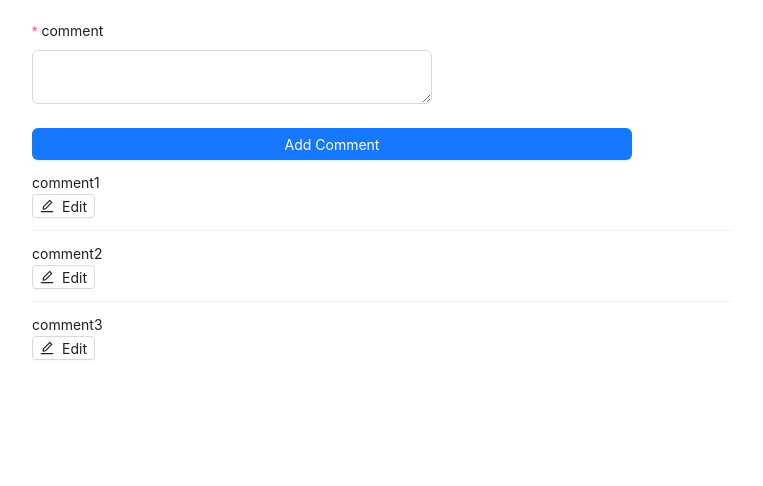
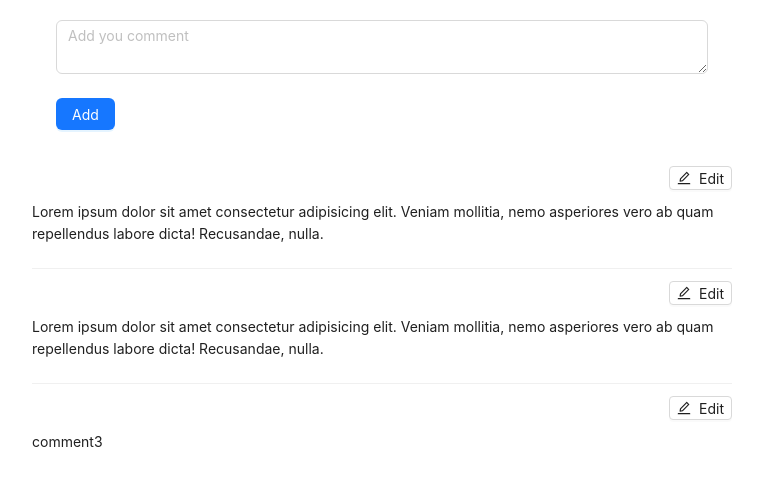
Before and after one commit to numpon014/demo-app, a React (Create React App) app: page / in a window 1280 px wide. Shown: the top 486 px of the page, without its empty margins (258-1021 px from the left). Built offline with nearby package versions, Linux system fonts and the light colour scheme.

Commit message:
adjusted style of the comment form and list

```diff
--- a/src/components/CommentForm/index.tsx
+++ b/src/components/CommentForm/index.tsx
@@ -5,21 +5,18 @@ import { ICommentDto } from '../../dto/comment.dto';
 
 interface CommentFormProp {
   onFinish: (data: ICommentDto) => void
+  onCancel: () => void
   comment: ICommentDto
 }
 
-function CommentForm({ comment, onFinish } : CommentFormProp) {
+function CommentForm({ comment, onFinish, onCancel } : CommentFormProp) {
   return (
     <Form
       name="comment"
-      labelCol={{ span: 8 }}
-      wrapperCol={{ span: 16 }}
-      style={{ maxWidth: 600 }}
       initialValues={{ message: comment.message, id: comment.id }}
       onFinish={onFinish}
     >
       <Form.Item
-        label="comment"
         name="message"
       >
         <TextArea />
@@ -30,13 +27,20 @@ function CommentForm({ comment, onFinish } : CommentFormProp) {
       >
         <Input type="text" />
       </Form.Item>
+      <Form.Item wrapperCol={{ span: 8 }}>
         <Button
           type="primary"
-        block
           htmlType="submit"
         >
           Update
         </Button>
+        {' '}
+        <Button
+          onClick={onCancel}
+        >
+          Cancel
+        </Button>
+      </Form.Item>
     </Form>
   );
 }
--- /dev/null
+++ b/src/components/CommentItem/index.style.tsx
@@ -0,0 +1,14 @@
+import styled from 'styled-components';
+
+export const Wrapper = styled.div`
+  position: relative;
+  width: 100%;
+  padding-top: 35px;
+  padding-bottom: 10px;
+
+  .edit-button {
+    position: absolute;
+    top: 0;
+    right: 0;
+  }
+`;
--- a/src/components/CommentItem/index.tsx
+++ b/src/components/CommentItem/index.tsx
@@ -1,8 +1,9 @@
 import React, { useState } from 'react';
-import { Button } from 'antd';
+import { Button, Row, Col } from 'antd';
 import { EditOutlined } from '@ant-design/icons';
 import CommentForm from '../CommentForm';
 import { ICommentDto } from '../../dto/comment.dto';
+import { Wrapper } from './index.style';
 
 interface CommentItemProp {
   comment: ICommentDto,
@@ -26,13 +27,26 @@ function CommentItem({ comment, onUpdate }: CommentItemProp) {
   };
 
   return (
-    <div>
-      <div>{comment.message}</div>
-      <Button icon={<EditOutlined />} onClick={onClick} size="small">Edit</Button>
-      <div style={{ display: (!showForm ? 'none' : 'block') }}>
-        <CommentForm onFinish={onFinish} comment={comment} />
+    <Wrapper>
+      <div style={{ display: (!showForm ? 'block' : 'none') }}>
+        <Button
+          className="edit-button"
+          icon={<EditOutlined />}
+          onClick={onClick}
+          size="small"
+        >
+          Edit
+        </Button>
+        <div className="content">{comment.message}</div>
       </div>
-    </div>
+      <Row>
+        <Col span={24}>
+          <div style={{ display: (!showForm ? 'none' : 'block') }}>
+            <CommentForm onFinish={onFinish} comment={comment} onCancel={toggleForm} />
+          </div>
+        </Col>
+      </Row>
+    </Wrapper>
   );
 }
 
--- /dev/null
+++ b/src/containers/pages/HomePage/index.style.tsx
@@ -0,0 +1,7 @@
+import styled from 'styled-components';
+
+export const PageWrapper = styled.div`
+  .new-comment-form-wrapper {
+    padding: 0 24px;
+  }
+`;
--- a/src/containers/pages/HomePage/index.tsx
+++ b/src/containers/pages/HomePage/index.tsx
@@ -1,16 +1,17 @@
 import React, { useState } from 'react';
 import {
-  Button, Form, Input, List,
+  Button, Col, Form, Input, List, Row,
 } from 'antd';
 import uuid from 'react-uuid';
+import { PageWrapper } from './index.style';
 import { ICommentDto } from '../../../dto/comment.dto';
 import CommentItem from '../../../components/CommentItem';
 
 function HomePage() {
   const { TextArea } = Input;
   const [comments, setComments] = useState<ICommentDto[]>([
-    { message: 'comment1', id: uuid() },
-    { message: 'comment2', id: uuid() },
+    { message: 'Lorem ipsum dolor sit amet consectetur adipisicing elit. Veniam mollitia, nemo asperiores vero ab quam repellendus labore dicta! Recusandae, nulla.', id: uuid() },
+    { message: 'Lorem ipsum dolor sit amet consectetur adipisicing elit. Veniam mollitia, nemo asperiores vero ab quam repellendus labore dicta! Recusandae, nulla.', id: uuid() },
     { message: 'comment3', id: uuid() },
   ]);
 
@@ -33,31 +34,36 @@ function HomePage() {
 
     setComments(() => [...newComments]);
   };
+
   return (
-    <div>
+    <PageWrapper>
+      <Row className="new-comment-form-wrapper">
+        <Col span={24}>
           <Form
-        name="basic"
+            className="comment-form"
+            name="comment"
             layout="vertical"
-        labelCol={{ span: 8 }}
-        wrapperCol={{ span: 16 }}
-        style={{ maxWidth: 600 }}
             onFinish={onFinish}
           >
             <Form.Item
-          label="comment"
               name="message"
               rules={[{ required: true, message: 'Please input your comment!' }]}
             >
-          <TextArea />
+              <TextArea placeholder="Add you comment" />
             </Form.Item>
+            <Form.Item wrapperCol={{ span: 6 }}>
               <Button
                 type="primary"
-          block
                 htmlType="submit"
               >
-          Add Comment
+                Add
               </Button>
+            </Form.Item>
           </Form>
+        </Col>
+      </Row>
+      <Row>
+        <Col span={24}>
           <List
             itemLayout="horizontal"
             dataSource={comments}
@@ -67,7 +73,9 @@ function HomePage() {
               </List.Item>
             )}
           />
-    </div>
+        </Col>
+      </Row>
+    </PageWrapper>
   );
 }
 
```
Lines whose indentation alone changed are shown as unchanged.
